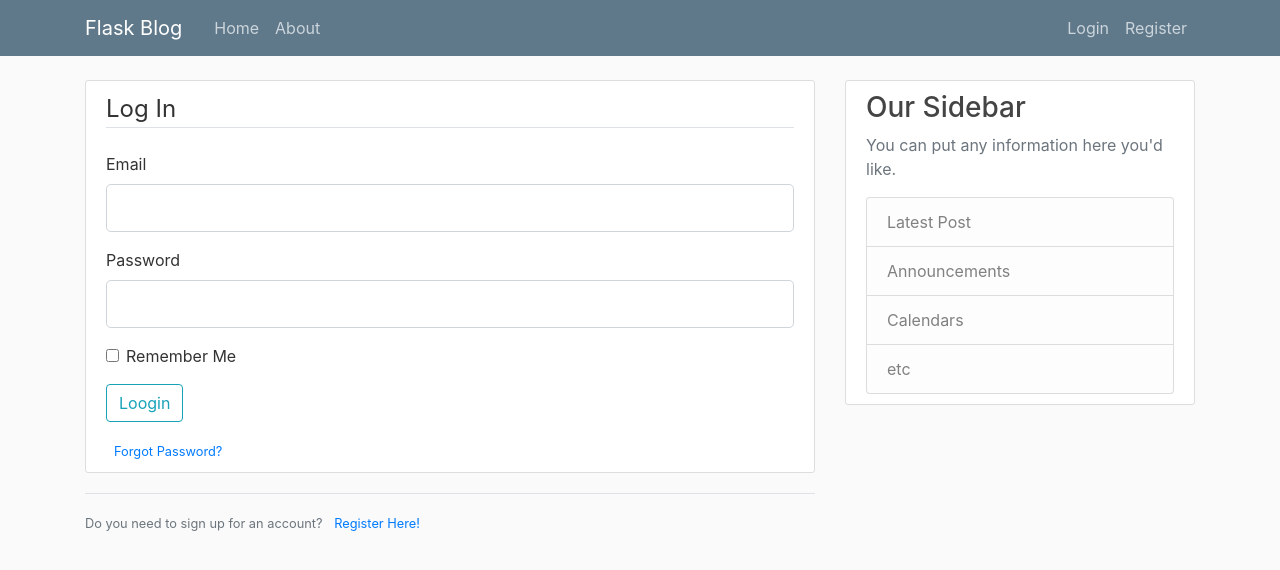
After one commit to RemoteRabbit/Basic-Flask-Blog, a Flask app: page /login in a window 1280 px wide. The commit adds this page. Shown: the top 570 px of the page. Run offline with Flask 2, Linux system fonts and the light colour scheme; some libraries are stand-ins or nearby versions.

Commit message:
added login and reg

```diff
--- a/flaskblog.py
+++ b/flaskblog.py
@@ -1,6 +1,9 @@
-from flask import Flask, render_template, url_for
+from flask import Flask, render_template, url_for, flash, redirect
+from forms import RegistrationForm, LoginForm
 
 app =  Flask(__name__)
+## Will be an env later with new key
+app.config['SECRET_KEY'] = 'e83889d49dabe0e9b204a70e20a0aa90'
 
 post = [
     {
@@ -26,7 +29,24 @@ def home():
 def about():
     return render_template('about.html', title = 'About')
 
+@app.route('/register', methods = ['GET', 'POST'])
+def register():
+    form = RegistrationForm()
+    if form.validate_on_submit():
+        flash(f'Account created for { form.username.data }!', 'success')
+        return redirect(url_for('home'))
+    return render_template('register.html', title = 'Register', form = form)
 
+@app.route('/login', methods = ['POST', 'GET'])
+def login():
+    form = LoginForm()
+    if form.validate_on_submit():
+        if form.email.data == 'admin@admin.com' and form.password.data == 'admin':
+            flash("You've been logged in!", 'success')
+            return redirect(url_for('home'))
+        else:
+            flash('Login failed, please check username and password.', 'danger')
+    return render_template('login.html', title = 'Login', form = form)
 
 
 #############################
--- /dev/null
+++ b/forms.py
@@ -0,0 +1,16 @@
+from flask_wtf import FlaskForm
+from wtforms import StringField, PasswordField, SubmitField, BooleanField
+from wtforms.validators import DataRequired, Length, Email, EqualTo
+
+class RegistrationForm(FlaskForm):
+    username = StringField('Username', validators=[DataRequired(), Length(min=2, max=20)])
+    email = StringField('Email', validators=[DataRequired(), Email()])
+    password = PasswordField('Password', validators=[DataRequired()])
+    confirmpassword = PasswordField('Confirm Password', validators=[DataRequired(), EqualTo('password')])
+    submit = SubmitField('Sign Up')
+
+class LoginForm(FlaskForm):
+    email = StringField('Email', validators=[DataRequired(), Email()])
+    password = PasswordField('Password', validators=[DataRequired()])
+    remember = BooleanField('Remember Me')
+    submit = SubmitField('Loogin')
--- a/templates/home.html
+++ b/templates/home.html
@@ -10,7 +10,7 @@
                 </div>
                 <h2><a class="article-title" href="#">{{ post.title }}</a></h2>
                 <p class="article-content">{{ post.content }}</p>
-            </div>
+        	</div>
         </article>
     {% endfor %}
 {% endblock content %}
--- a/templates/layout.html
+++ b/templates/layout.html
@@ -26,13 +26,13 @@
                     </button>
                     <div class="collapse navbar-collapse" id="navbarToggle">
                         <div class="navbar-nav mr-auto">
-                            <a class="nav-item nav-link" href="/">Home</a>
-                            <a class="nav-item nav-link" href="/about">About</a>
+                            <a class="nav-item nav-link" href="{{ url_for('home') }}">Home</a>
+                            <a class="nav-item nav-link" href="{{ url_for('about') }}">About</a>
                         </div>
                         <!-- Navbar right side -->
                         <div class="navbar-nav">
-                            <a class="nav-item nav-link" href="/login">Login</a>
-                            <a class="nav-item nav-link" href="/logout">Logout</a>
+                            <a class="nav-item nav-link" href="{{ url_for('login') }}">Login</a>
+                            <a class="nav-item nav-link" href="{{ url_for('register') }}">Register</a>
                         </div>
                     </div>
                 </div>
@@ -40,11 +40,23 @@
         </header>
 <!-- ----- NAVIGATION END ----- -->
 
+<!-- ----- FLASH MESSAGE ----- -->
         <main role="main" class="container">
             <div class="row">
                 <div class="col-md-8">
+                    {% with messages = get_flashed_messages(with_categories = true) %}
+                        {% if messages %}
+                            {% for category, message in messages %}
+                                <div class="alert alert-{{ category }}">
+                                    {{ message }}
+                                </div>
+                            {% endfor %}
+                        {% endif%}
+                    {% endwith %}
                     {% block content %}{% endblock %}
                 </div>
+<!-- ----- FLASH MESSAGE END----- -->
+
                 <div class="col-md-4">
                     <div class="content-section">
                         <h3>Our Sidebar</h3>
--- /dev/null
+++ b/templates/login.html
@@ -0,0 +1,53 @@
+{% extends 'layout.html' %}
+
+{% block content %}
+    <div class="content-section">
+        <form method="POST" action="">
+            {{ form.hidden_tag() }}
+            <fieldset class="form-group">
+                <legend class="border-bottom mb-4">Log In</legend>
+                <div class="form-group">
+                        {{ form.email.label(class="form-control-label") }}
+                        {% if form.email.errors %}
+                            {{ form.email(class="form-control form-control-lg is-invalid") }}
+                            <div class="invalid-feedback">
+                                {% for error in form.email.errors %}
+                                    <span>{{ error }}</span>
+                                {% endfor %}
+                            </div>
+                        {% else %}
+                            {{ form.email(class="form-control form-control-lg") }}
+                        {% endif %}
+                </div>
+                <div class="form-group">
+                    {{ form.password.label(class="form-control-label") }}
+                    {% if form.password.errors %}
+                        {{ form.password(class="form-control form-control-lg is-invalid") }}
+                        <div class="invalid-feedback">
+                            {% for error in form.password.errors %}
+                                <span>{{ error }}</span>
+                            {% endfor %}
+                        </div>
+                    {% else %}
+                        {{ form.password(class="form-control form-control-lg") }}
+                    {% endif %}
+                </div>
+                <div class="form-check">
+                    {{ form.remember(class='form-check-input') }}
+                    {{ form.remember.label(class='form-check-label') }}
+                </div>
+            </fieldset>
+            <div class="form-group">
+                {{ form.submit(class="btn btn-outline-info") }}
+            </div>
+            <small class="text-muted ml-2">
+                <a href="#">Forgot Password?</a>
+            </small>
+        </form>
+    </div>
+    <div class="border-top pt-3">
+        <small class="text-muted">
+            Do you need to sign up for an account? <a class="ml-2" href="{{ url_for('register') }}">Register Here!</a>
+        </small>
+    </div>
+{% endblock content %}
```
Also changed, not shown: templates/register.html (added, +72 -0 lines).
